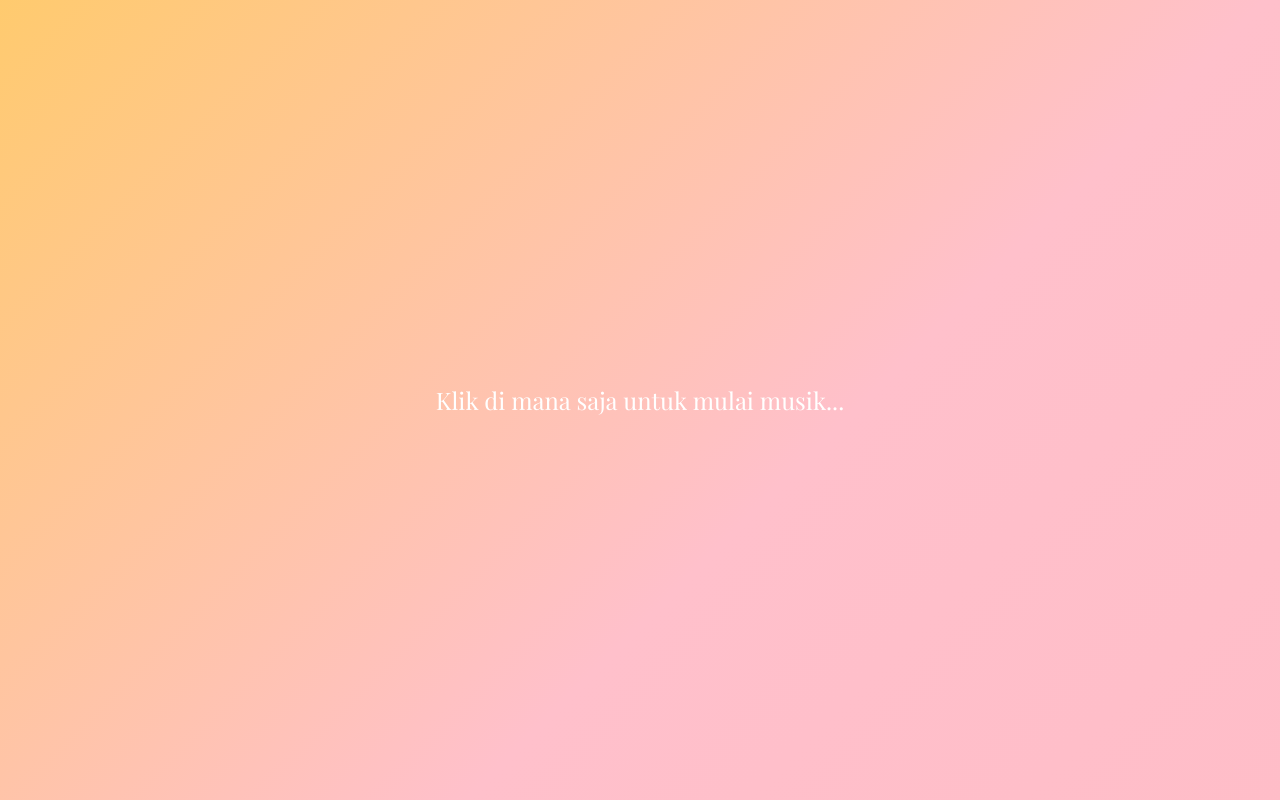
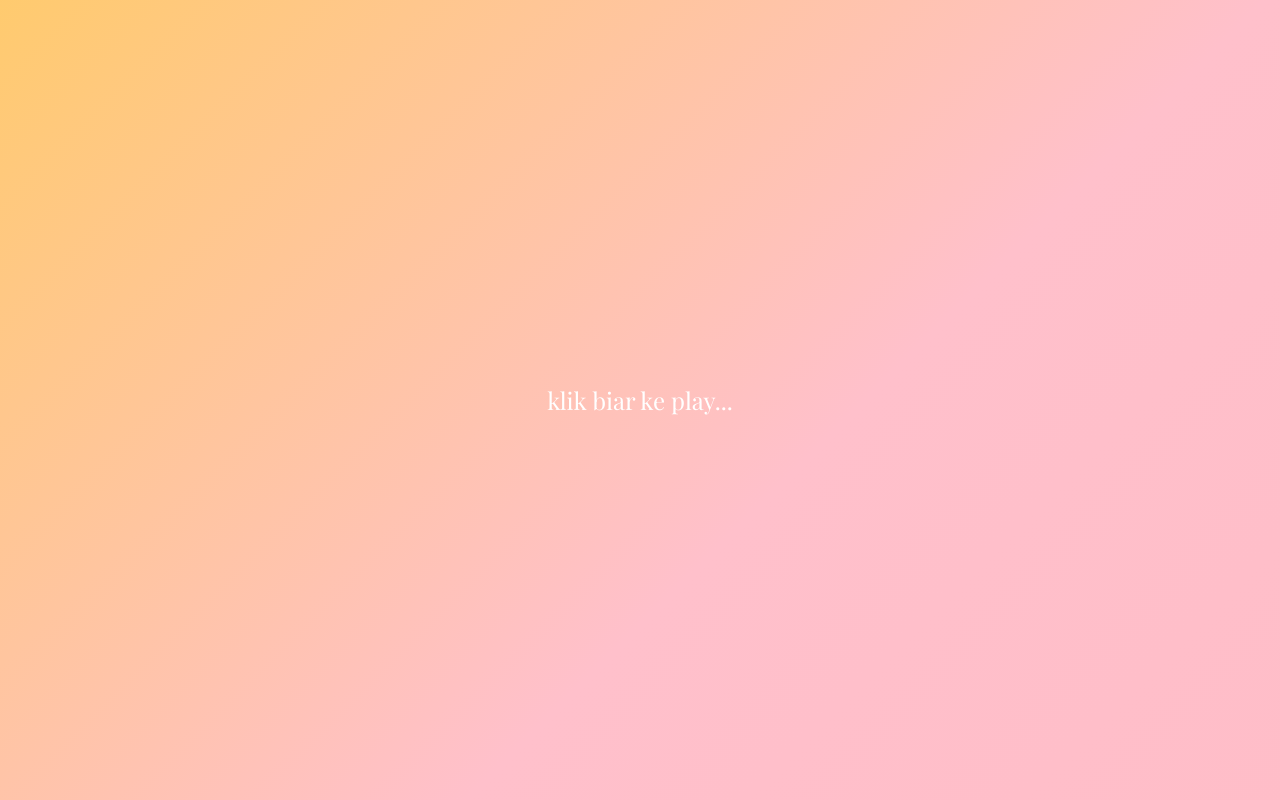
Before and after one commit to dilan495/my-song, a plain HTML site: page index.html in a window 1280 px wide. Drawn offline with nearby package versions, Linux system fonts and the light colour scheme.

Commit message:
index.html

```diff
--- a/index.html
+++ b/index.html
@@ -28,7 +28,7 @@
     }
 
     body.waiting::before {
-      content: "Klik di mana saja untuk mulai musik...";
+      content: "klik biar ke play...";
       color: white;
       font-size: 1.5rem;
       text-align: center;
```
